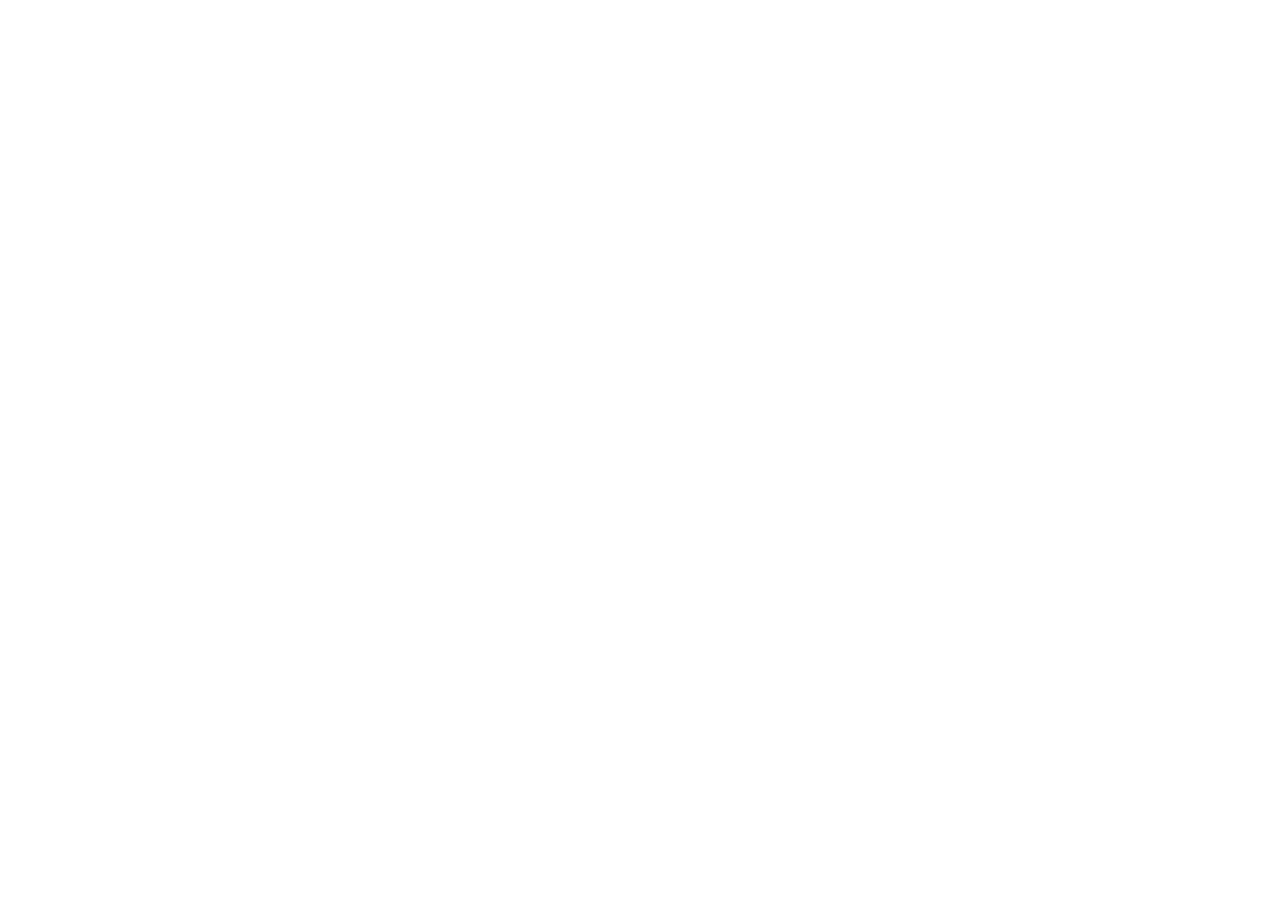
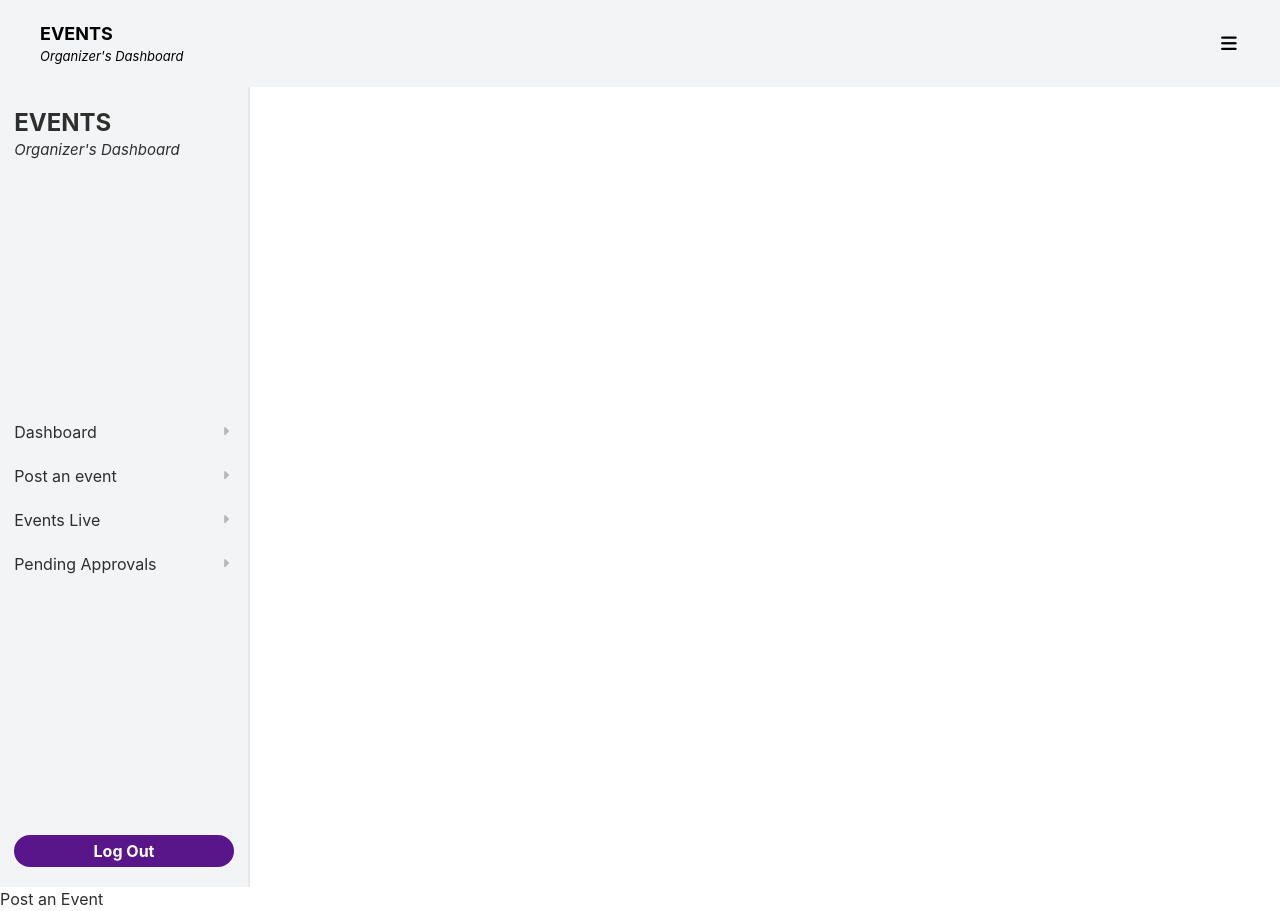
Before and after one commit to noorf-02/EVENTS---FRONTEND, a React (Vite) app: page /host-dashboard/post-event in a window 1280 px wide. Before the commit this address had no page. Before the commit the page ends 800 px from the top, so only its background shows below. Built offline with nearby package versions, Linux system fonts and the light colour scheme.

Commit message:
making changes to host dashboard

```diff
--- a/index.html
+++ b/index.html
@@ -3,6 +3,7 @@
   <head>
     <meta charset="UTF-8" />
     <meta name="viewport" content="width=device-width, initial-scale=1.0" />
+    <link rel="stylesheet" href="https://cdnjs.cloudflare.com/ajax/libs/font-awesome/7.3.0/css/all.min.css">
     <link rel="stylesheet" href="index.css">
     <title>Event Registration and Attendance System</title>
   </head>
--- a/src/App.jsx
+++ b/src/App.jsx
@@ -5,6 +5,11 @@
 import SignUp from './PAGES/SignUp'
 import HostDashboard from './PAGES/HostDashboard'
 import AttendeeDashboard from './PAGES/AttendeeDashboard'
+import PostEvent from './HOST COMPONENETS/PostEvent'
+import ApprovalPending from './HOST COMPONENETS/ApprovalPending'
+import ApprovedEvents from './HOST COMPONENETS/ApprovedEvents'
+import HostLanding from './HOST COMPONENETS/HostLanding'
+import Dashboard from './HOST COMPONENETS/Dashboard'
 
 function App() {
   return (
@@ -13,7 +18,16 @@
       <Route path='/' element={<LandingPage/>}/>
       <Route path='/log-in' element={<LogIn/>}/>
       <Route path='/sign-up' element={<SignUp/>}/>
-      <Route path='/host-dashboard' element={<HostDashboard/>}/>
+
+      <Route path='/host-dashboard' element={<HostLanding/>}>
+      <Route index element={<Dashboard/>} />
+
+      <Route path='post-event' element={<PostEvent/>}/>
+      <Route path='pending-approvals' element={<ApprovalPending/>}/>
+      <Route path='events-live' element={<ApprovedEvents/>}/>
+
+      </Route>
+
       <Route path='/attendee-dashboard' element={<AttendeeDashboard/>}/>
     </Routes>
 
--- a/src/HOST COMPONENETS/ApprovalPending.jsx
+++ b/src/HOST COMPONENETS/ApprovalPending.jsx
@@ -0,0 +1,11 @@
+import React from 'react'
+
+function ApprovalPending() {
+  return (
+    <div>
+      Pending Approval
+    </div>
+  )
+}
+
+export default ApprovalPending
--- a/src/HOST COMPONENETS/ApprovedEvents.jsx
+++ b/src/HOST COMPONENETS/ApprovedEvents.jsx
@@ -0,0 +1,11 @@
+import React from 'react'
+
+function ApprovedEvents() {
+  return (
+    <div>
+      Events Live
+    </div>
+  )
+}
+
+export default ApprovedEvents
--- /dev/null
+++ b/src/HOST COMPONENETS/Dashboard.jsx
@@ -0,0 +1,11 @@
+import React from 'react'
+
+function Dashboard() {
+  return (
+    <div>
+      HOST DASHBOARD
+    </div>
+  )
+}
+
+export default Dashboard
--- a/src/HOST COMPONENETS/HostLanding.jsx
+++ b/src/HOST COMPONENETS/HostLanding.jsx
@@ -1,11 +1,74 @@
-import React from 'react'
+import React from "react";
+import { Link, Outlet } from "react-router-dom";
+import PostEvent from "./PostEvent";
+import ApprovedEvents from "./ApprovedEvents";
+import ApprovalPending from "./ApprovalPending";
+import { useState } from "react";
 
 function HostLanding() {
+  const [bar, setBar] = useState();
   return (
-    <div>
-      HOST DASHBOARD
-    </div>
-  )
+    <>
+      <div className="top-bar w-full bg-gray-100 flex items-center">
+        <div className=" wrapper flex items-center justify-between">
+          <div className="flex flex-col">
+            <h1 className="text-[18px] font-bold">EVENTS</h1>
+            <p className="text-[13px] italic">Organizer's Dashboard</p>
+          </div>
+          <i className="fa-solid fa-bars text-[18px]"></i>
+        </div>
+      </div>
+
+      <div className="sidebar-container h-dvh flex text-[#2e2e2e] md:block hidden">
+        <aside className="bg-gray-100 lg:w-[250px] md:w-[210px] flex flex-col border-r-2 border-gray-200 h-dvh">
+          <div className="aside-items wrapper flex flex-col h-full justify-between">
+            <div>
+              <h1 className="text-2xl font-bold">EVENTS</h1>
+              <p className="text-[15px] italic">Organizer's Dashboard</p>
+            </div>
+
+            <div className="aside-pages flex flex-col gap-5">
+              <Link
+                to="."
+                className="flex justify-between items-center cursor-pointer"
+              >
+                <p className="">Dashboard</p>
+                <i className="fa-solid fa-caret-right text-[#b8b8b8] text-[13px]"></i>
+              </Link>
+              <Link
+                to={"post-event"}
+                className="flex justify-between items-center cursor-pointer"
+              >
+                <p className="">Post an event</p>
+                <i className="fa-solid fa-caret-right text-[#b8b8b8] text-[13px]"></i>
+              </Link>
+              <Link
+                to={"events-live"}
+                className="flex justify-between items-center cursor-pointer"
+              >
+                <p className="">Events Live</p>
+                <i className="fa-solid fa-caret-right text-[#b8b8b8] text-[13px]"></i>
+              </Link>
+              <Link
+                to={"pending-approvals"}
+                className="flex justify-between items-center cursor-pointer"
+              >
+                <p className="">Pending Approvals</p>
+                <i className="fa-solid fa-caret-right text-[#b8b8b8] text-[13px]"></i>
+              </Link>
+            </div>
+
+            <button className="bg-purple-900 hover:bg-purple-800 transition-all duration-300 cursor-pointer text-white font-bold py-1 rounded-2xl">
+              Log Out
+            </button>
+          </div>
+        </aside>
+        <main className="flex-1">
+          <Outlet />
+        </main>
+      </div>
+    </>
+  );
 }
 
-export default HostLanding
+export default HostLanding;
--- a/src/HOST COMPONENETS/PostEvent.jsx
+++ b/src/HOST COMPONENETS/PostEvent.jsx
@@ -0,0 +1,11 @@
+import React from 'react'
+
+function PostEvent() {
+  return (
+    <div>
+      Post an Event
+    </div>
+  )
+}
+
+export default PostEvent
```
Also changed, not shown: src/HOST COMPONENETS/LogOut.jsx (deleted).
